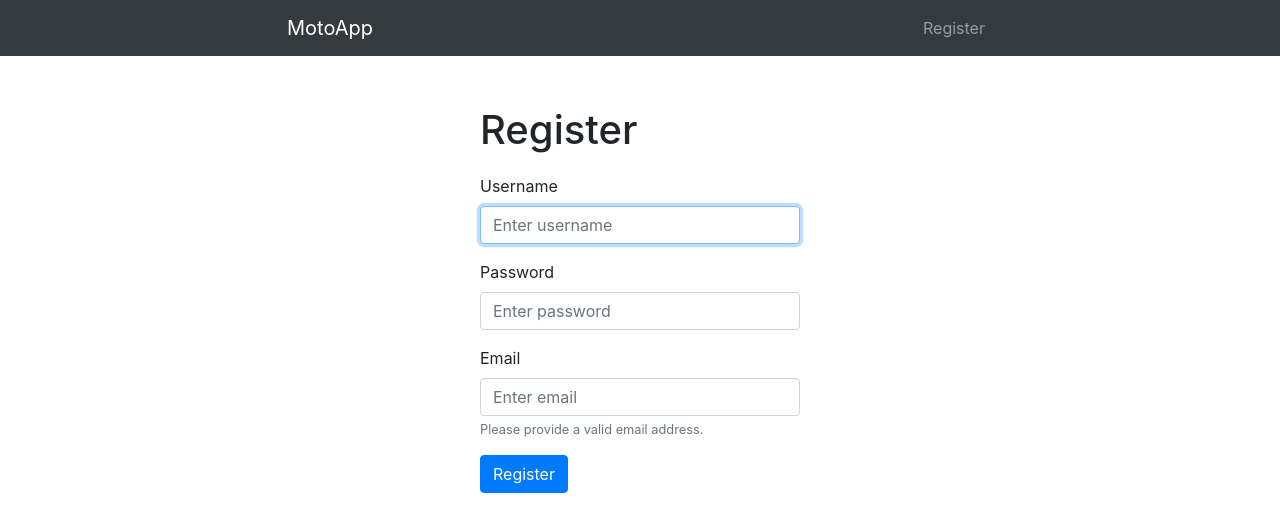
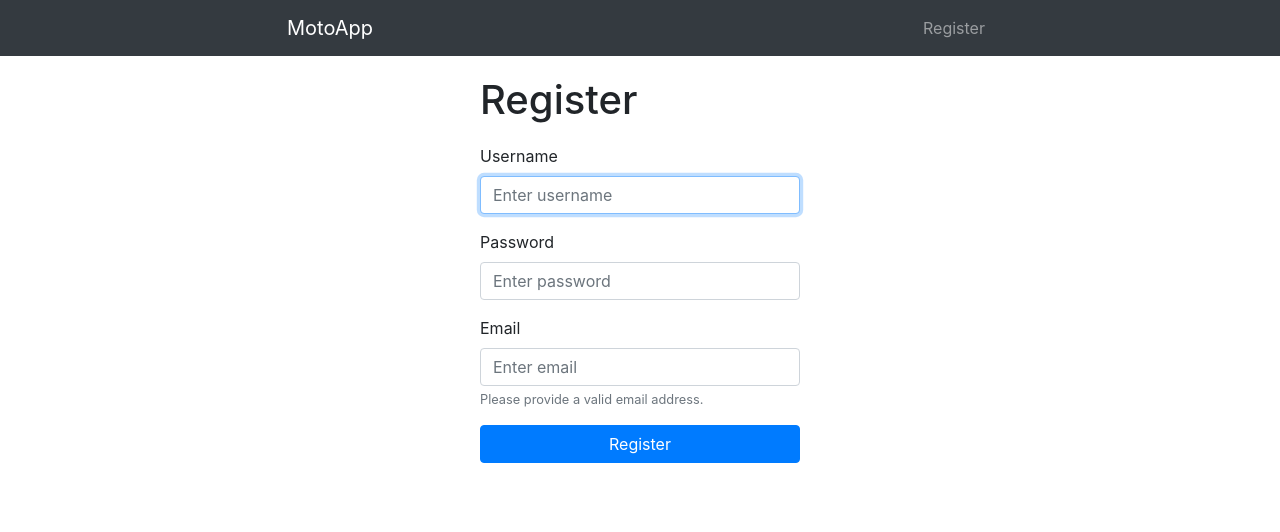
Before and after one commit to WojciechChrzastek/moto-frontend, a React (Create React App) app: page /register in a window 1280 px wide. Shown: the top 532 px of the page. Built offline with nearby package versions, Linux system fonts and the light colour scheme.

Commit message:
Style register component

```diff
--- a/src/styles/style.css
+++ b/src/styles/style.css
@@ -1,10 +1,15 @@
 .Register {
-    padding: 50px;
+    padding: 20px 0px 20px 0px;
 }
 
 .Register Form {
     margin: 0 auto;
     max-width: 320px;
+}
+
+.Register .btn {
+    display: block;
+    width: 100%;
 }
 
 .RegisterHeader {
```
